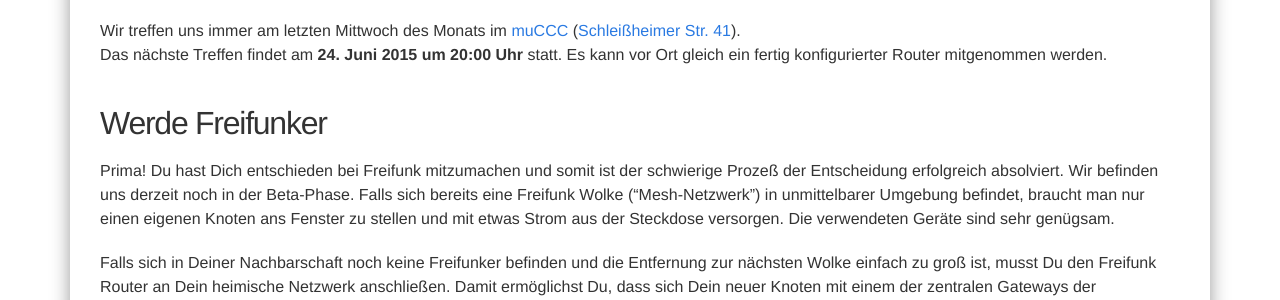
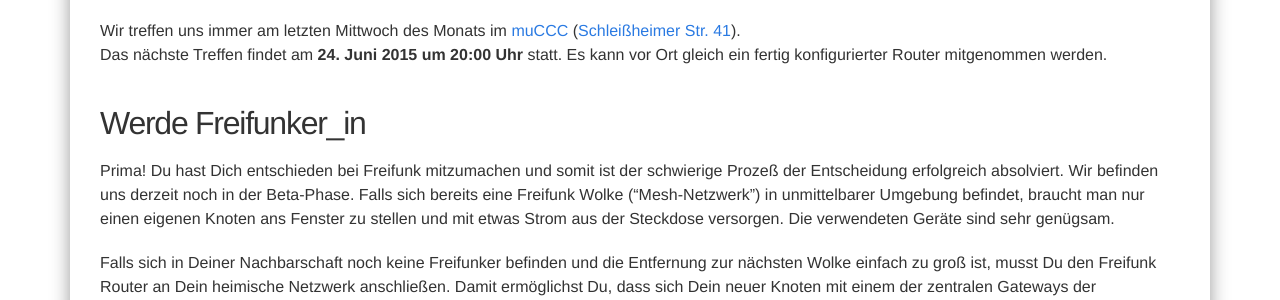
Before and after one commit to freifunkMUC/freifunkmuc.github.io, a Jekyll site: the page built from mitmachen.md, in a window 1280 px wide and 900 px high. Shown: the part 306-606 px from the top of the window. Built offline with Jekyll 4.4.1, drawn with Linux system fonts in a browser that asks for light colours; nearby versions of some CDN libraries; a style sheet for code colours, icons or effects is not loaded.

```diff
--- a/mitmachen.md
+++ b/mitmachen.md
@@ -7,7 +7,7 @@ permalink: /mitmachen/
 {% include treffen.md %}
 
 
-## Werde Freifunker
+## Werde Freifunker_in
 
 Prima! Du hast Dich entschieden bei Freifunk mitzumachen und somit ist der schwierige Prozeß der Entscheidung erfolgreich absolviert. Wir befinden uns derzeit noch in der Beta-Phase. Falls sich bereits eine Freifunk Wolke (“Mesh-Netzwerk”) in unmittelbarer Umgebung befindet, braucht man nur einen eigenen Knoten ans Fenster zu stellen und mit etwas Strom aus der Steckdose versorgen. Die verwendeten Geräte sind sehr genügsam.
 
```
